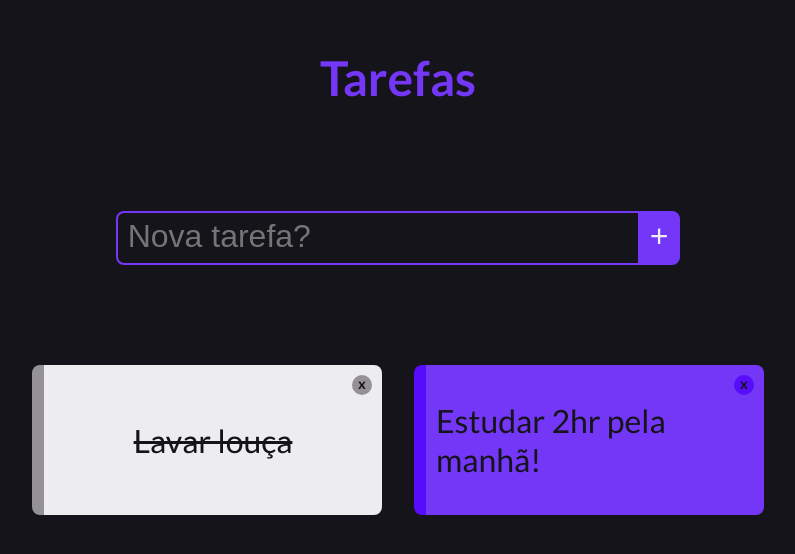
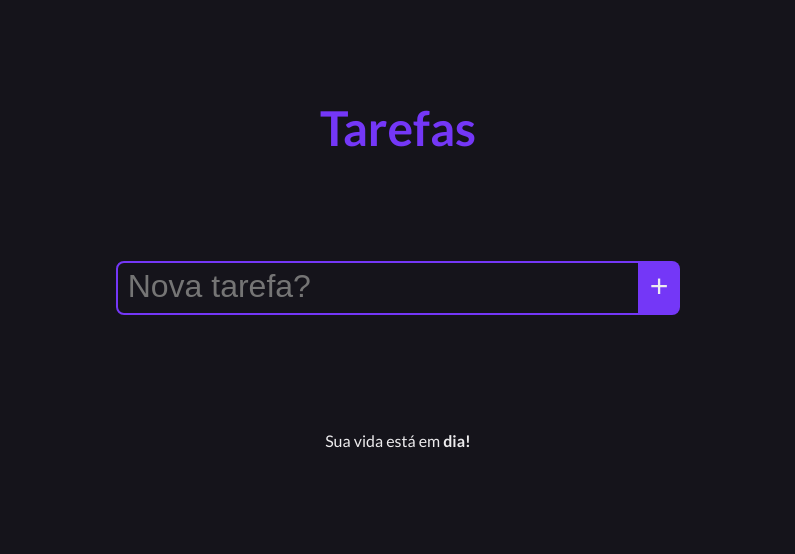
Before and after one commit to JFmaia/todoListVue, a Vue app: page / in a window 1280 px wide. Shown: the part 142-696 px from the top of the page, without its empty margins (242-1037 px from the left). Built offline with nearby package versions, Linux system fonts and the light colour scheme.

Commit message:
chore: Recebendo evento e chamando method para deletar pelo indece.

```diff
--- a/src/App.vue
+++ b/src/App.vue
@@ -5,7 +5,7 @@
 		<NewTask @taskAdded="addTask">
 
 		</NewTask>
-		<TaskGrid :tasks="tasks"/>
+		<TaskGrid :tasks="tasks" @taskDeleted="deleteTask"/>
 	</div>
 </template>
 
@@ -17,10 +17,7 @@ export default {
 	components:{TaskGrid, NewTask},
 	data(){
 		return{
-			tasks:[
-				{name:"Lavar louça", pending: false},
-				{name:"Estudar 2hr pela manhã!", pending: true},
-			]
+			tasks:[]
 		}
 	},
 	methods:{
@@ -34,6 +31,9 @@ export default {
 					pending:task.pending || true
 				})
 			}
+		},
+		deleteTask(i){
+			this.tasks.splice(i,1)
 		}
 	}
 }
```
